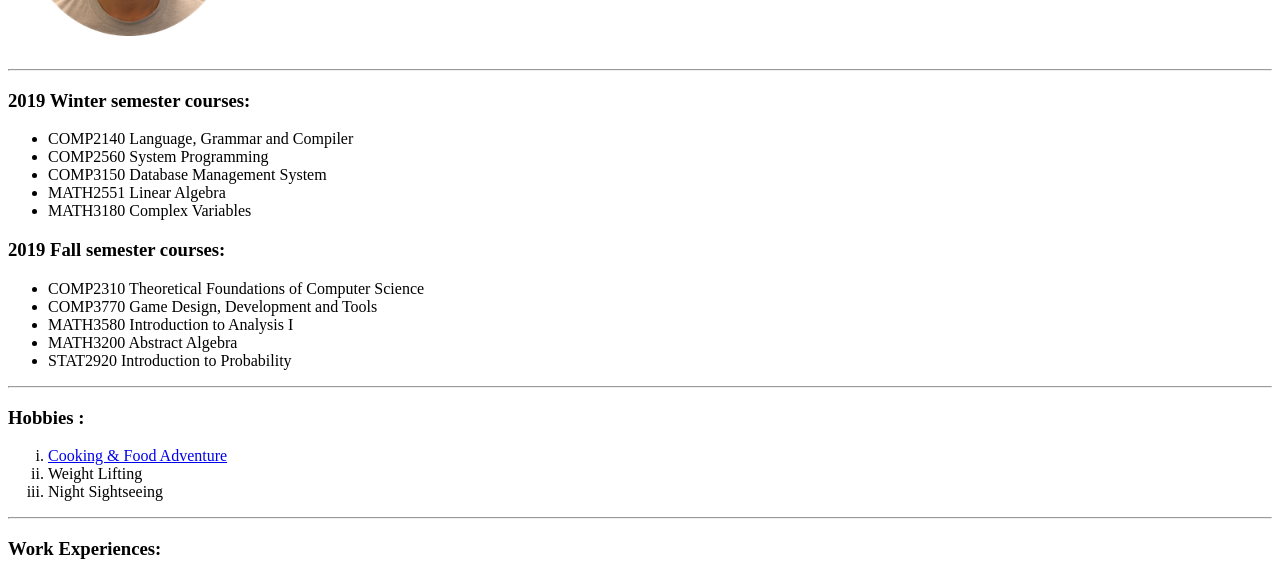
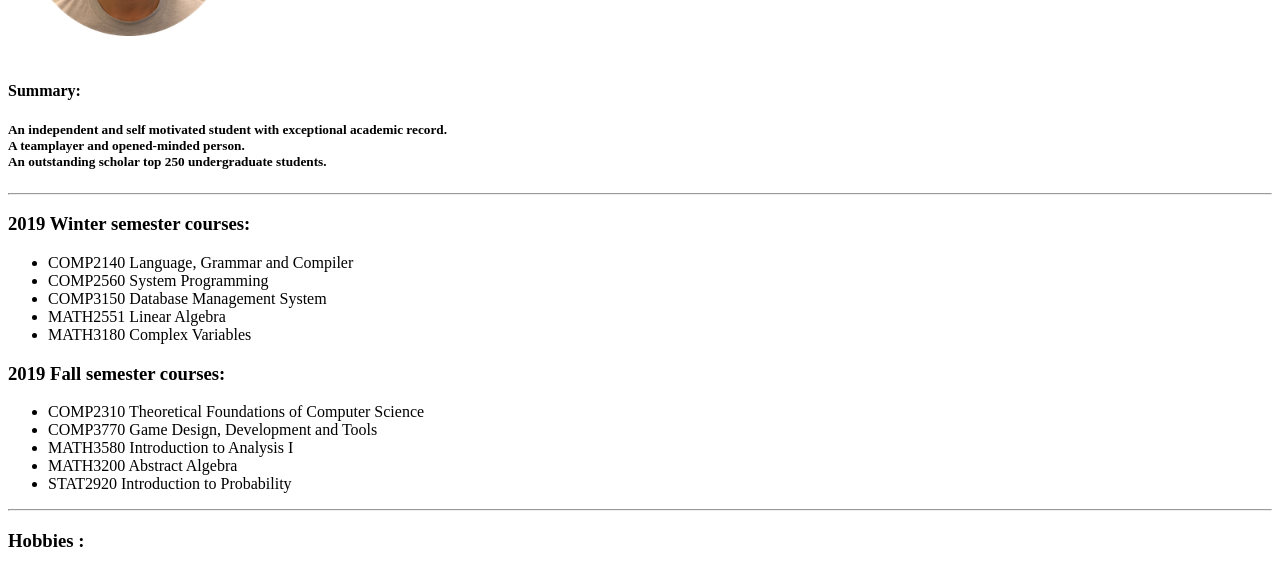
Before and after one commit to Prakort/cv, a plain HTML site: page index.html in a window 1280 px wide. Shown: the part 193-761 px from the top of the page. Drawn offline with Linux system fonts and the light colour scheme.

Commit message:
Update index.html

```diff
--- a/index.html
+++ b/index.html
@@ -12,6 +12,14 @@
             <td><h1>Prakort Lean</h1><p>Undergraduate Student<br /> Mathematics and Computer Science <br/>Univeristy of Windsor</br/></p></td>
         </tr>
         </table>
+    <h4>Summary:<h4/>
+
+    <p>
+        <h5>An independent and self motivated student with exceptional academic record.<br />
+            A teamplayer and opened-minded person.<br/>
+            An outstanding scholar top 250 undergraduate students.<br />
+        </h5>
+    </p>
 
     <hr />
 
```
